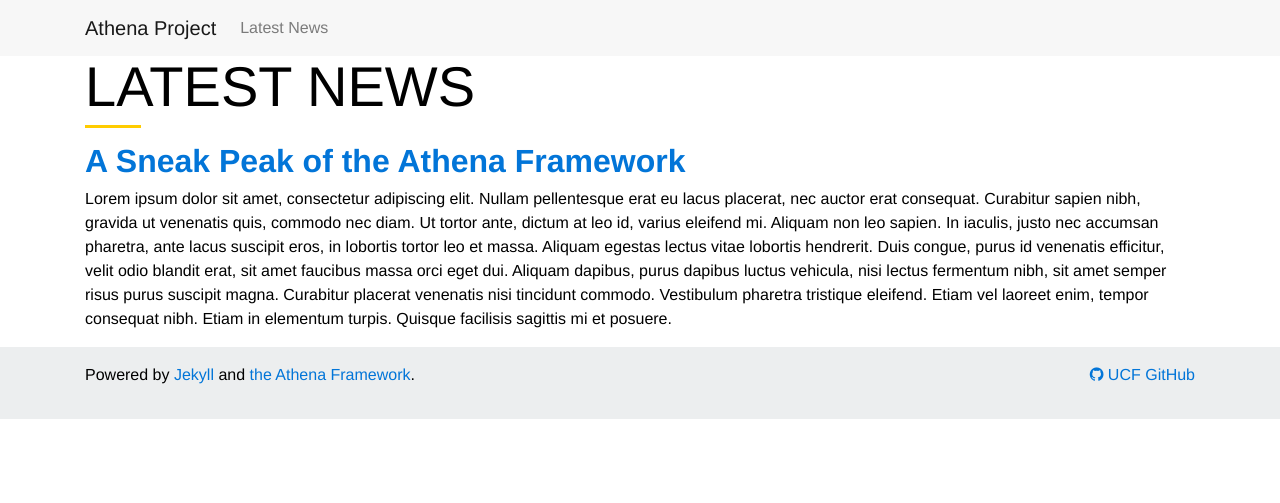
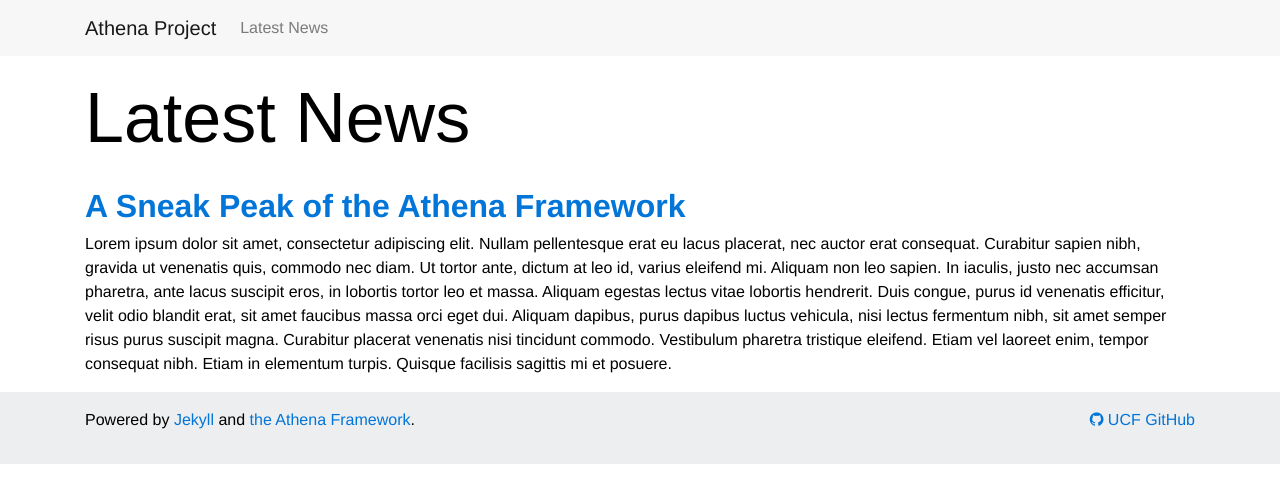
Before and after one commit to UCF/Athena-Project, a Jekyll site: the page built from latest-news.md, in a window 1280 px wide. Shown: the top 503 px of the page. Built offline with Jekyll 4.4.1, drawn with Linux system fonts in a browser that asks for light colours; some web fonts are replaced.

Commit message:
Various small changes to site layout.

```diff
--- a/_layouts/default.html
+++ b/_layouts/default.html
@@ -11,7 +11,7 @@
             {% endif %}
         </div>
     </header>
-    <main>
+    <main class="main">
         <article class="py-4 container">
             {{ content }}
         </article>
--- a/_layouts/home.html
+++ b/_layouts/home.html
@@ -11,7 +11,7 @@
             {% endif %}
         </div>
     </header>
-    <main>
+    <main class="main">
         <article class="py-4 container">
             {{ content }}
         </article>
--- a/_layouts/news.html
+++ b/_layouts/news.html
@@ -5,13 +5,13 @@
     <header class="header">
         {% include navigation.html %}
         <div class="container">
-            <h1 class="h2 heading-underline font-condensed">{{ page.title }}</h1>
+            <h1 class="py-4 font-condensed">{{ page.title }}</h1>
             {% if page.subtitle %}
             <div class="text-center"><p class="lead bg-primary d-inline-block px-4 py-2">{{ page.subtitle }}</p></div>
             {% endif %}
         </div>
     </header>
-    <main class="container">
+    <main class="main container">
         {% for post in site.posts %}
         <article id="{{ post.slug }}">
             <h2><a href="{{ post.url }}">{{ post.title }}</a></h2>
--- a/_layouts/post.html
+++ b/_layouts/post.html
@@ -11,7 +11,7 @@
             {% endif %}
         </div>
     </header>
-    <main class="container py-4">
+    <main class="main container py-4">
         <div class="row">
             <article class="col-md-8">
                 {{ content }}
--- a/gulpfile.js
+++ b/gulpfile.js
@@ -9,7 +9,7 @@ var gulp = require('gulp'),
 
 var config = {
     scssPath: './_src',
-    cssPath: './assets'
+    cssPath: './assets/css'
 };
 
 gulp.task('bower', function() {
```
